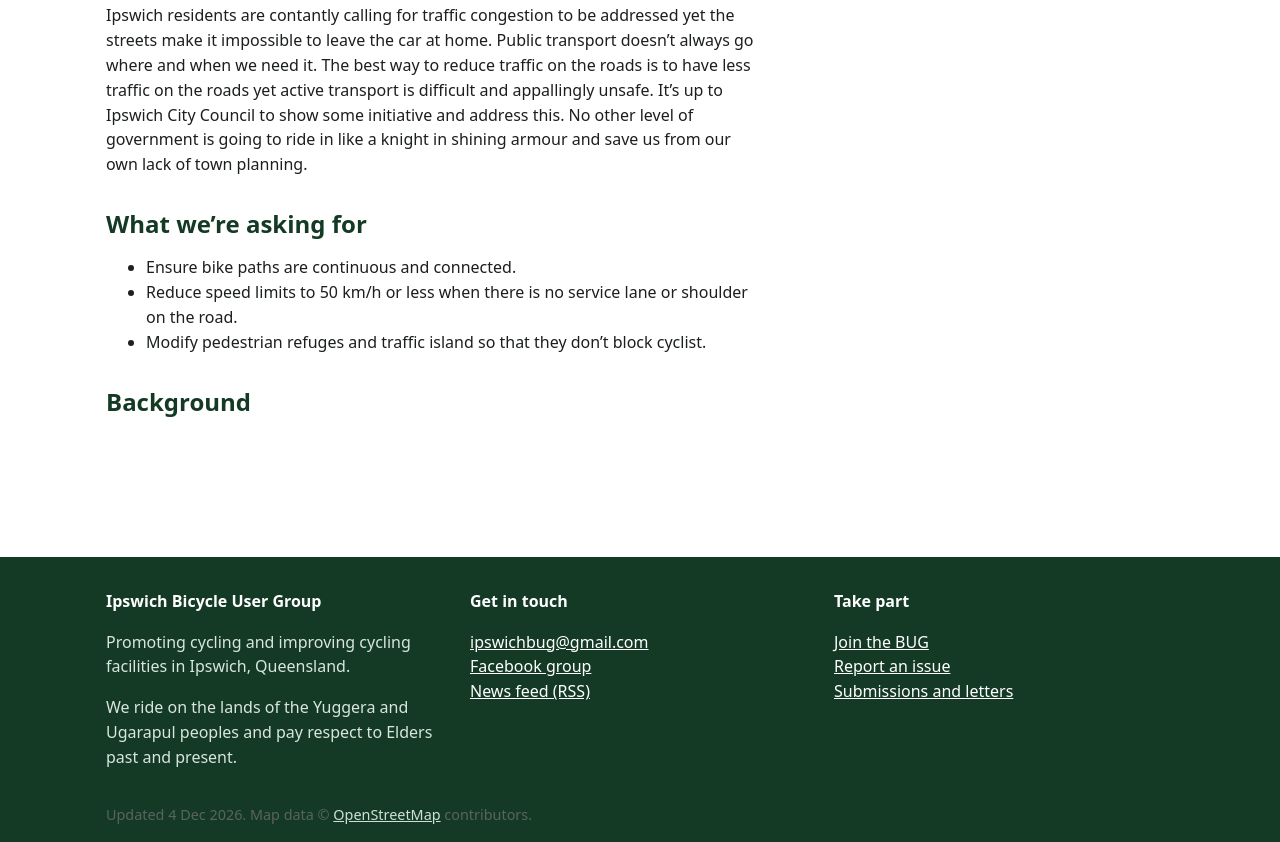
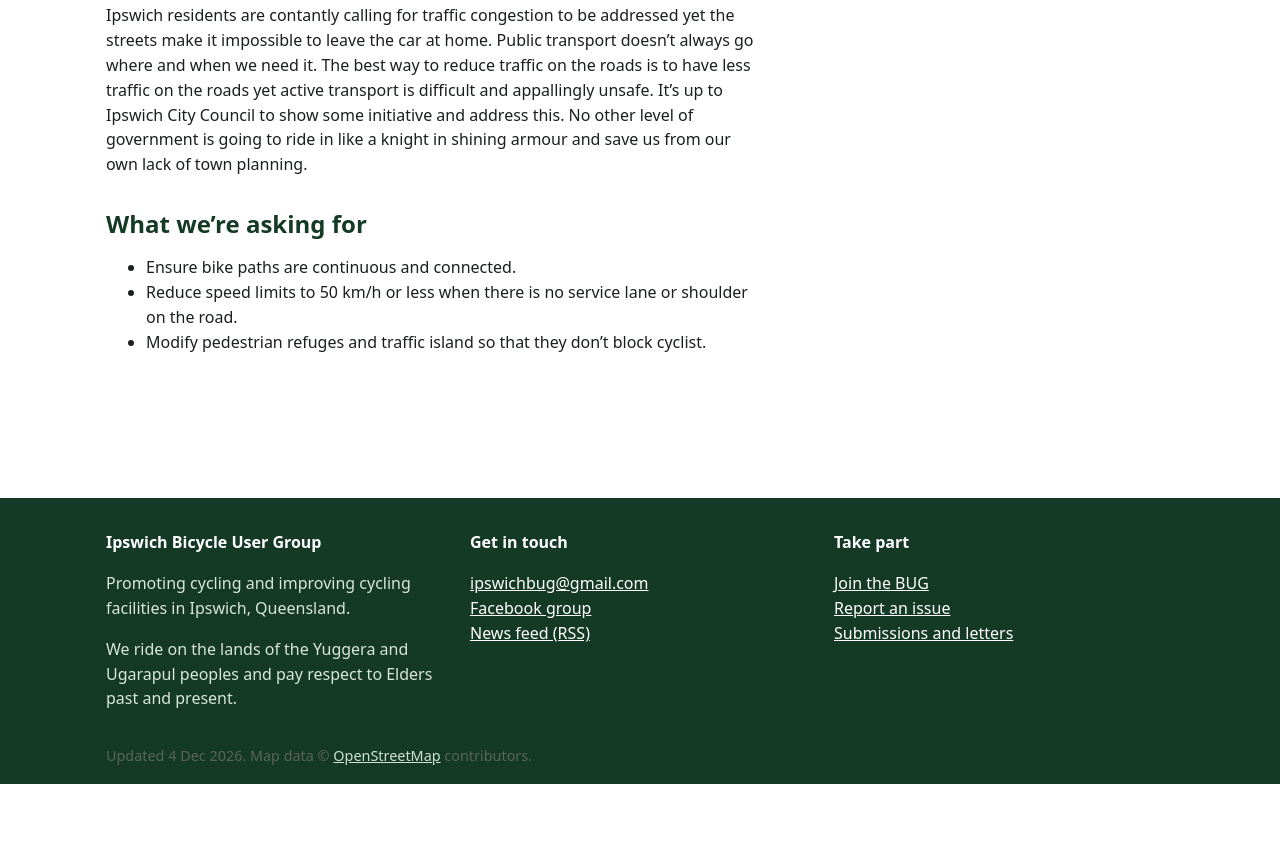
Before and after one commit to ipswichbug/ipswichbug.github.io, an Eleventy site: page src/issues/NorthIpswich_DownsStreet.md in a window 1280 px wide. Shown: the part 1260-2102 px from the top of the page. After the commit the page ends 2044 px from the top, so only its background shows below. Built offline with nearby package versions, Linux system fonts and the light colour scheme; Eleventy itself is replaced by a stand-in of ours; files that its build step writes are made by us from their sources.

Commit message:
Update NorthIpswich_DownsStreet.md

```diff
--- a/src/issues/NorthIpswich_DownsStreet.md
+++ b/src/issues/NorthIpswich_DownsStreet.md
@@ -38,5 +38,3 @@ Ipswich residents are contantly calling for traffic congestion to be addressed y
 - Ensure bike paths are continuous and connected.
 - Reduce speed limits to 50 km/h or less when there is no service lane or shoulder on the road.
 - Modify pedestrian refuges and traffic island so that they don't block cyclist.
-
-## Background
```
